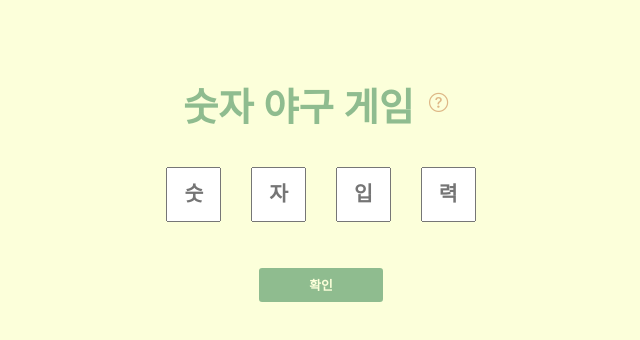
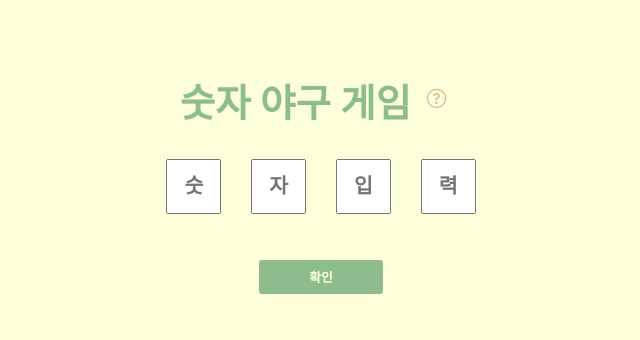
Before and after one commit to sieukim/bulls-and-cows, a website with bundled scripts: page index.html in a window 1280 px wide. Shown: the whole page, without its empty margins (319-959 px from the left). Built offline with nearby package versions, Linux system fonts and the light colour scheme.

Commit message:
규칙 설명 버튼 css 수정

```diff
--- a/index.css
+++ b/index.css
@@ -121,10 +121,15 @@ body {
 }
 
 .showRule-button {
-    width: 3vw;
+    width: 6vw;
     padding: 0;
-    font-size: 3.5vw;
-    margin-left: 2vw;
+    margin: 0;
+    text-align: center;
+}
+
+.showRule-icon {
+    font-size: 4vw;
+    padding: 1vw;
 }
 
 .closeRule-button {
@@ -194,6 +199,10 @@ button {
     }
 
     .showRule-button {
+        width: 5vw;
+    }
+
+    .showRule-icon {
         font-size: 3vw;
     }
 
@@ -254,9 +263,11 @@ button {
     }
 
     .showRule-button {
-        width: 1.5vw;
+        width: 4vw;
+    }
+
+    .showRule-icon {
         font-size: 1.5vw;
-        margin-left: 1vw;
     }
 
     .rule-modal {
--- a/index.html
+++ b/index.html
@@ -15,7 +15,7 @@
 <div class="title-container">
     <div class="game-title">숫자 야구 게임</div>
     <button class="showRule-button" id="showRule-button" >
-        <i class="bi bi-question-circle"></i>
+        <i class="bi bi-question-circle showRule-icon"></i>
     </button>
 </div>
 <div class="rule-modal" id="rule-modal">
```
